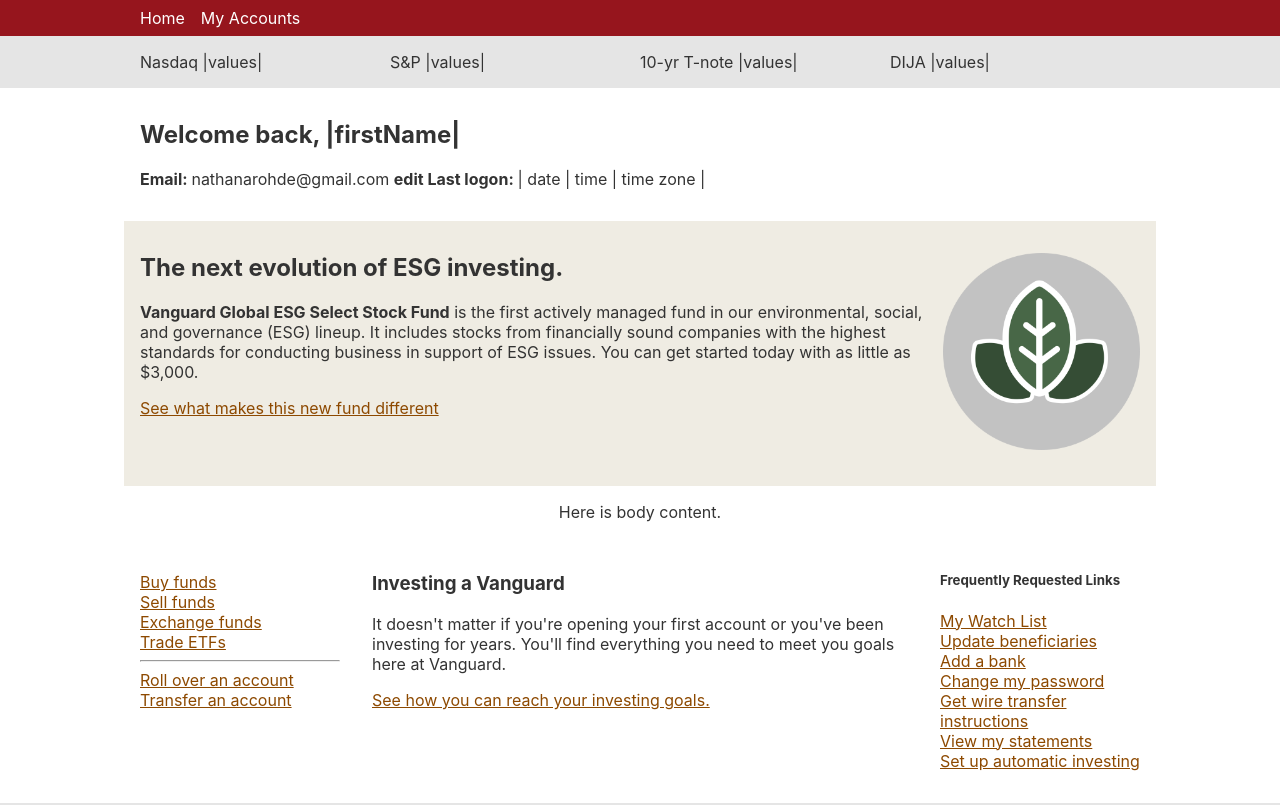
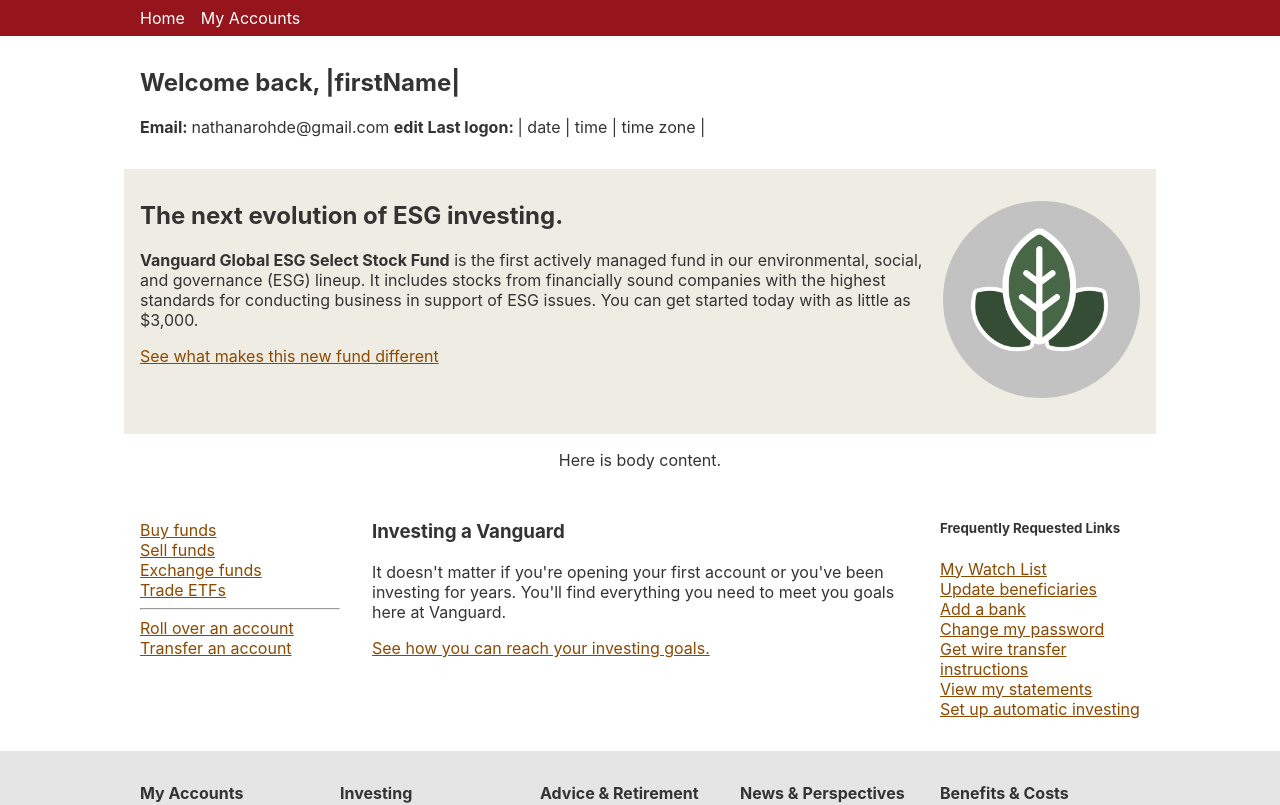
Before and after one commit to nathanarohde/vanguard-redesign, a React (Create React App) app: page / in a window 1280 px wide. Shown: the top 805 px of the page. Built offline with nearby package versions, Linux system fonts and the light colour scheme; no server answers.

Commit message:
program can now access stock market api
Api key is ignored.

```diff
--- a/package.json
+++ b/package.json
@@ -3,6 +3,7 @@
   "version": "0.1.0",
   "private": true,
   "dependencies": {
+    "axios": "^0.19.0",
     "react": "^16.8.6",
     "react-dom": "^16.8.6",
     "react-scripts": "3.0.1"
--- a/src/Components/Ticker/Ticker.js
+++ b/src/Components/Ticker/Ticker.js
@@ -1,14 +1,14 @@
 import React from 'react';
 import './Ticker.css';
 
-const ticker = () => {
+const ticker = (props) => {
   return (
     <section className="ticker">
       <p className="tickerWrapper">
-        <span>Nasdaq |values|</span>
-        <span>S&P |values|</span>
-        <span>10-yr T-note |values|</span>
-        <span>DIJA |values|</span>
+        <span>Nasdaq {props.nasdaq.data['Global Quote']["05. price"]}</span>
+        <span>S&P {props.sp500.data['Global Quote']["05. price"]}</span>
+        <span>10-yr T-note {props.tnote.data['Global Quote']["05. price"]}</span>
+        <span>DJIA {props.djia.data['Global Quote']["05. price"]}</span>
       </p>
     </section>
   )
--- a/src/Containers/Main/Main.js
+++ b/src/Containers/Main/Main.js
@@ -1,14 +1,45 @@
 import React, { Component } from 'react';
+import axios from 'axios';
 import Ticker from '../../Components/Ticker/Ticker';
 import Greetings from '../../Components/Greetings/Greetings';
 import Promo from '../../Components/Promo/Promo';
 import FrequentLinks from '../../Components/FrequentLinks/FrequentLinks';
+import keys from '../../key.json';
 
 class Main extends Component {
+  state = {
+    djia: null,
+    nasdaq: null,
+    sp500: null,
+    tnote: null,
+  }
+
+  componentDidMount() {
+    for (let stock in this.state.stockList) {
+      console.log(this.state.stockList[stock]);
+    }
+    // this.setTicker('djia', 'DJIA');
+    // this.setTicker('nasdaq', 'NDAQ');
+    // this.setTicker('sp500', '.INX');
+    // this.setTicker('tnote', '^TNX');
+  }
+
+  setTicker(name, ticker){
+    axios.get('https://www.alphavantage.co/query?function=GLOBAL_QUOTE&symbol=' + ticker + '&apikey='+ keys.alphavantage)
+      .then( response => {
+        this.setState({ [name]:response });
+      })
+      .catch( error => {
+        console.log('Error');
+      })
+  }
+
   render() {
     return (
       <main>
-        <Ticker></Ticker>
+        { (this.state.djia && this.state.nasdaq && this.state.sp500 && this.state.tnote) &&
+          <Ticker djia={this.state.djia} nasdaq={this.state.nasdaq} sp500={this.state.sp500} tnote={this.state.tnote}></Ticker>
+        }
         <Greetings></Greetings>
         <Promo></Promo>
         <p>Here is body content.</p>
```
Also changed, not shown: 2 other files (tests, documents, lock files or other folders).
